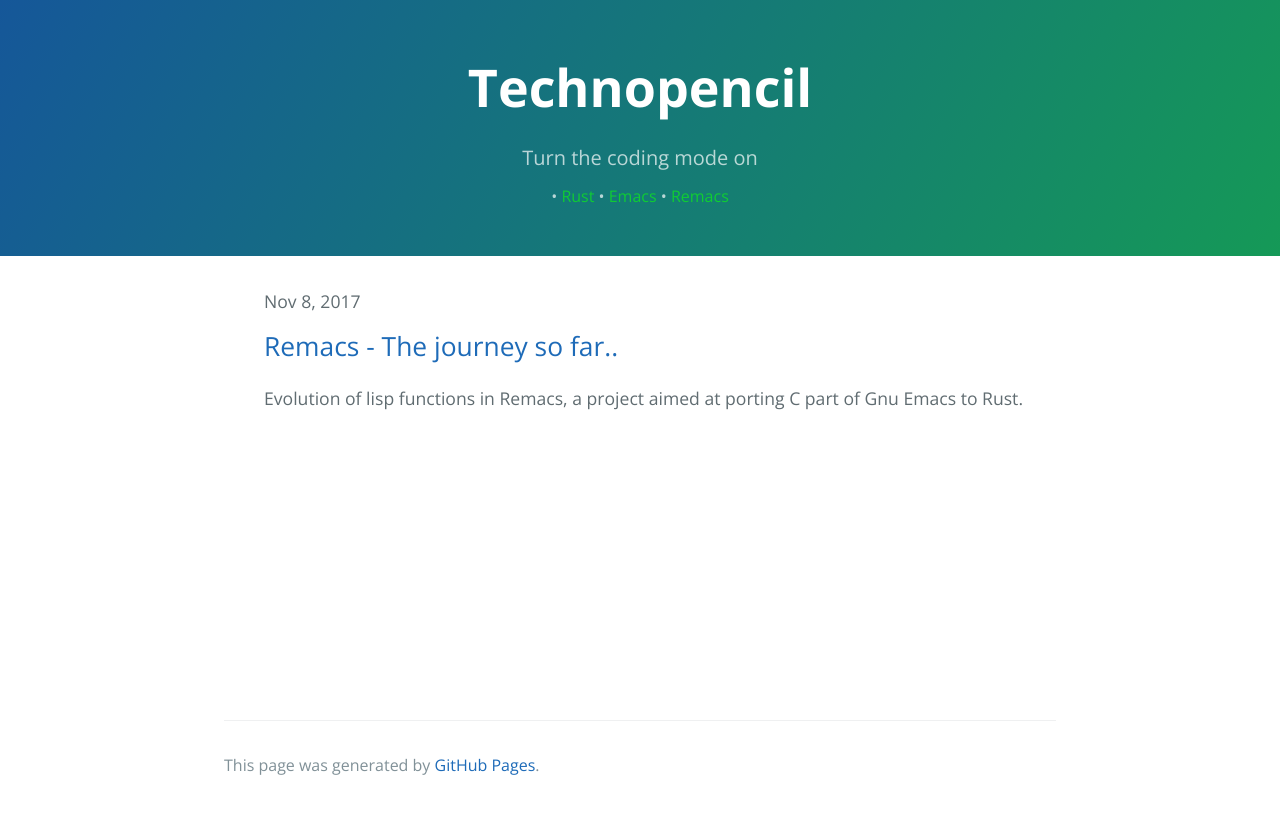
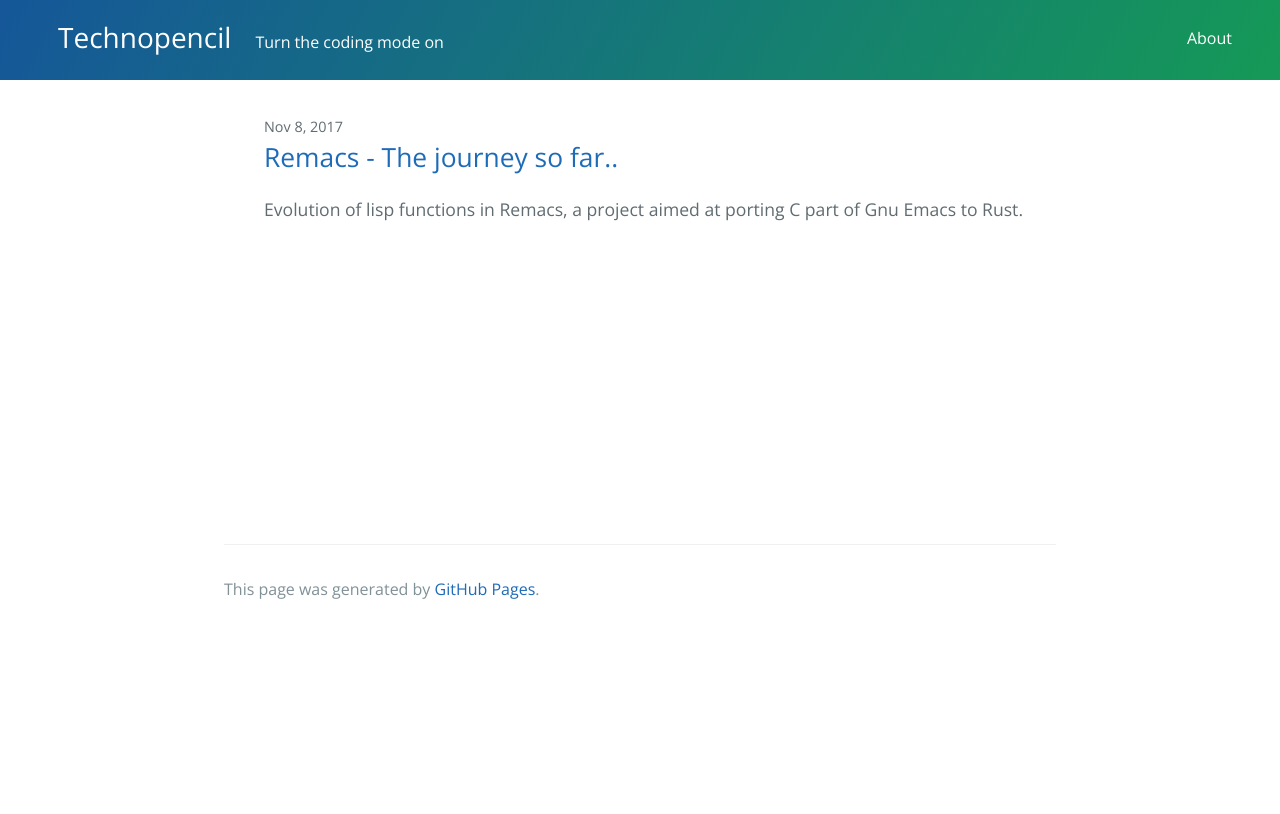
Before and after one commit to shanavas786/shanavas786.github.io, a Jekyll site: the page built from index.md, in a window 1280 px wide. Shown: the top 814 px of the page. Built offline with Jekyll 4.4.1, drawn with Linux system fonts in a browser that asks for light colours.

Commit message:
update homepage

```diff
--- a/_layouts/default.html
+++ b/_layouts/default.html
@@ -10,15 +10,14 @@
     <link rel="stylesheet" href="{{ '/assets/css/style.css?v=' | append: site.github.build_revision | relative_url }}">
   </head>
   <body>
-    <section class="page-header">
-      <h1 class="project-name">{{ site.title | default: site.github.repository_name }}</h1>
-      <h2 class="project-tagline">{{ site.description | default: site.github.project_tagline }}</h2>
-      <h4 class="project-metadata">
-        {% for tag in page.tags %}
-        • <span class="data">{{ tag }}</span>
-        </li>
-        {% endfor %}
-      </h4>
+    <section class="site-header">
+      <span class="site-name">
+        {{ site.title | default: site.github.repository_name }}
+      </span>
+      <span>
+        {{ site.description | default: site.github.repository_name }}
+      </span>
+      <span class="about"><a href="about.html">About</a></span>
     </section>
 
     <section class="main-content">
--- a/_layouts/post.html
+++ b/_layouts/post.html
@@ -17,7 +17,6 @@
         <span class="data">{{ page.date | date: '%B %d, %Y' }}</span>
         {% for tag in page.tags %}
         • <span class="data">{{ tag }}</span>
-        </li>
         {% endfor %}
       </h4>
     </section>
--- a/_sass/jekyll-theme-cayman.scss
+++ b/_sass/jekyll-theme-cayman.scss
@@ -102,6 +102,63 @@ a {
 
   @include small {
     padding: 2rem 1rem;
+  }
+}
+
+.site-header {
+  color: $header-heading-color;
+  background-color: $header-bg-color;
+  background-image: linear-gradient(120deg, $header-bg-color-secondary, $header-bg-color);
+  text-align: left;
+  position: relative;
+  height: 80px;
+
+  @include large {
+    padding: 1rem 3rem;
+  }
+
+  @include medium {
+    padding: 1rem 4rem;
+  }
+
+  @include small {
+    padding: 1rem 1rem;
+  }
+}
+
+.site-name {
+  margin-top: 0;
+  margin-bottom: 0.1rem;
+  margin-left: 10px;
+  margin-right: 20px;
+  display: inline-block;
+
+  @include large {
+    font-size: 1.75rem;
+  }
+
+  @include medium {
+    font-size: 1.5rem;
+  }
+
+  @include small {
+    font-size: 1.25rem;
+  }
+}
+
+.site-tagline{
+  margin-top: 0;
+  display: inline-block;
+
+  font-size: 0.8rem;
+  opacity: 0.8;
+}
+
+.about {
+  float: right;
+  margin-top: 10px;
+  a {
+    color: white;
   }
 }
 
@@ -374,5 +431,9 @@ a {
 }
 
 h2.post-link {
-  margin-top: 0.5em;
+  margin-top: 0;
 }
+
+span.post-meta {
+  font-size: 0.9rem;
+}
```
